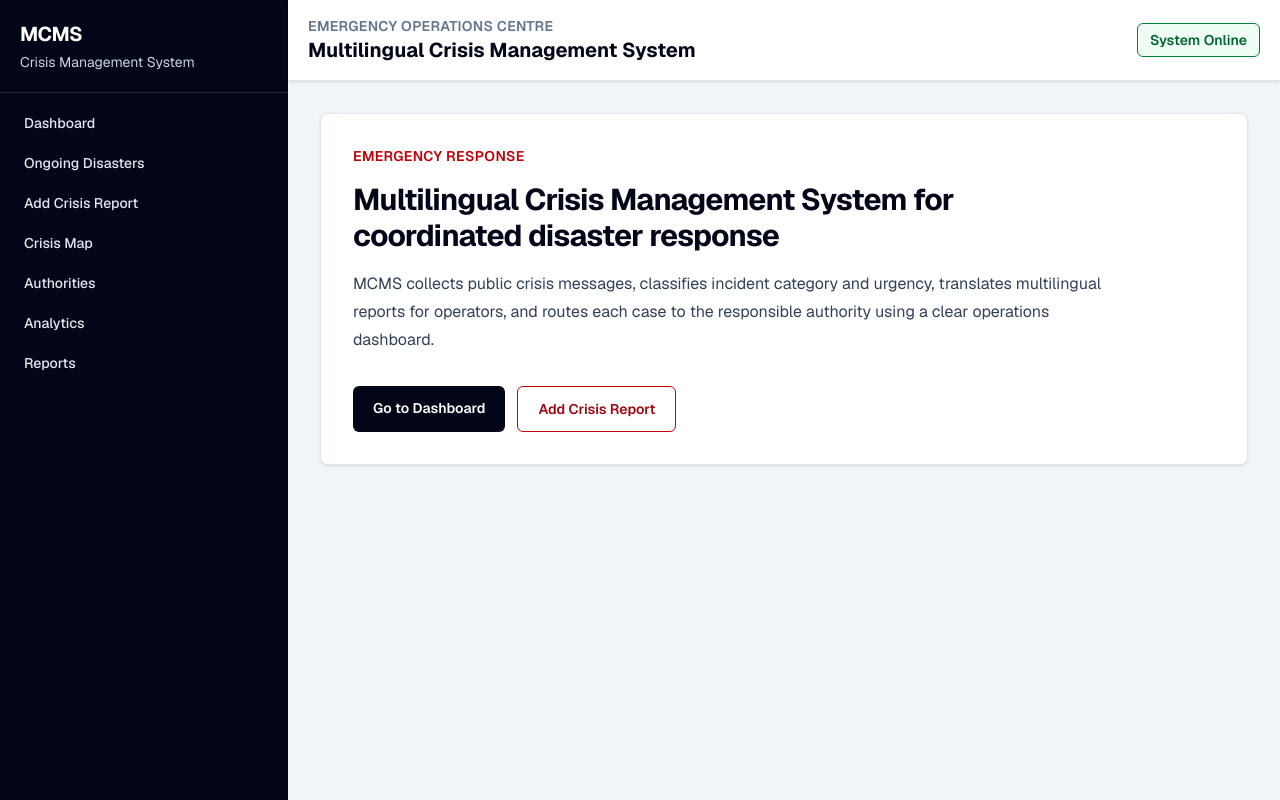
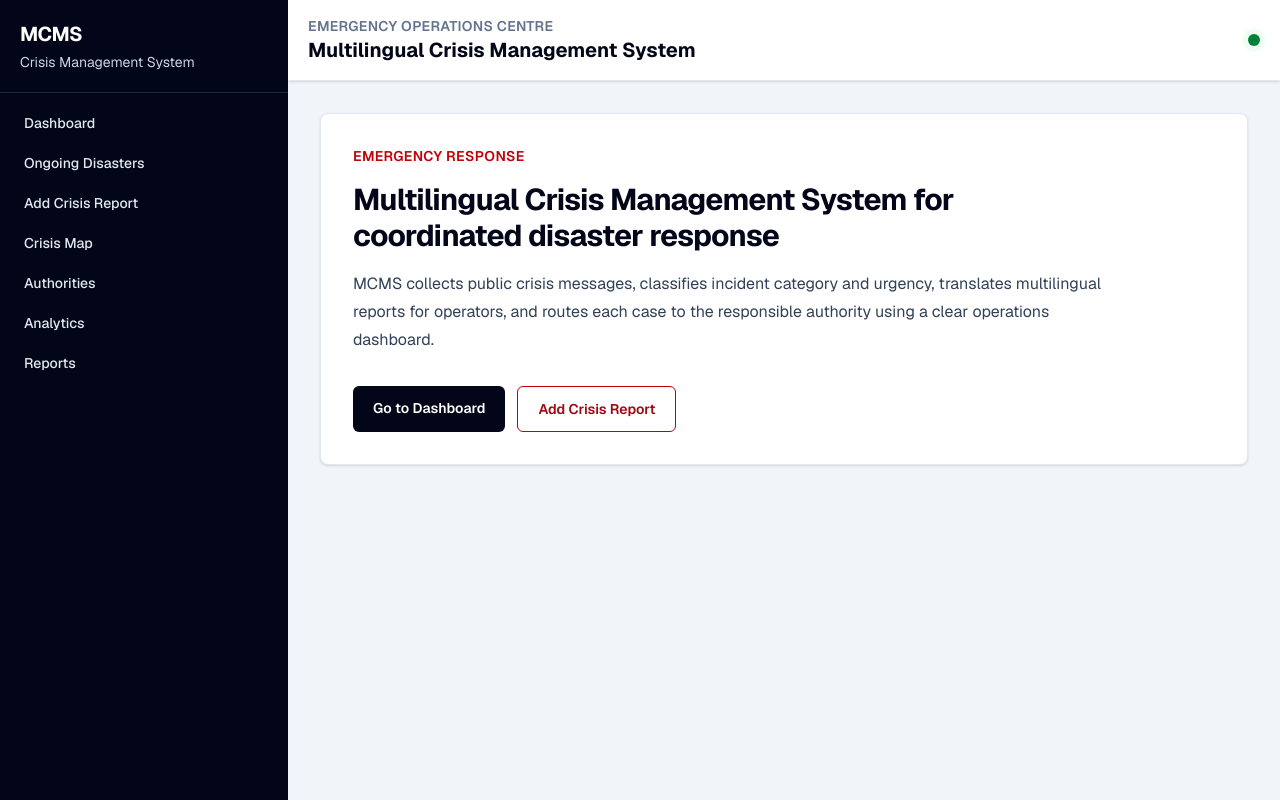
Before and after one commit to SandaruDulneth/mcms-frontend-ts, a Next.js app: page / in a window 1280 px wide. Built offline with nearby package versions, Linux system fonts and the light colour scheme.

Commit message:
fix: update Topbar component to improve system status display

```diff
--- a/src/components/Topbar.tsx
+++ b/src/components/Topbar.tsx
@@ -10,10 +10,12 @@ export default function Topbar() {
             Multilingual Crisis Management System
           </h1>
         </div>
-        <div className="flex items-center gap-3 text-sm">
-          <span className="rounded-md border border-green-700 bg-green-50 px-3 py-1.5 font-semibold text-green-800">
-            System Online
+        <div className="flex items-center gap-2 text-sm text-slate-600">
+          <span className="relative flex h-3 w-3" aria-hidden="true">
+            <span className="absolute inline-flex h-full w-full animate-ping rounded-full bg-green-500 opacity-75" />
+            <span className="relative inline-flex h-3 w-3 rounded-full bg-green-700" />
           </span>
+          <span className="sr-only">System online</span>
 
         </div>
       </div>
```
